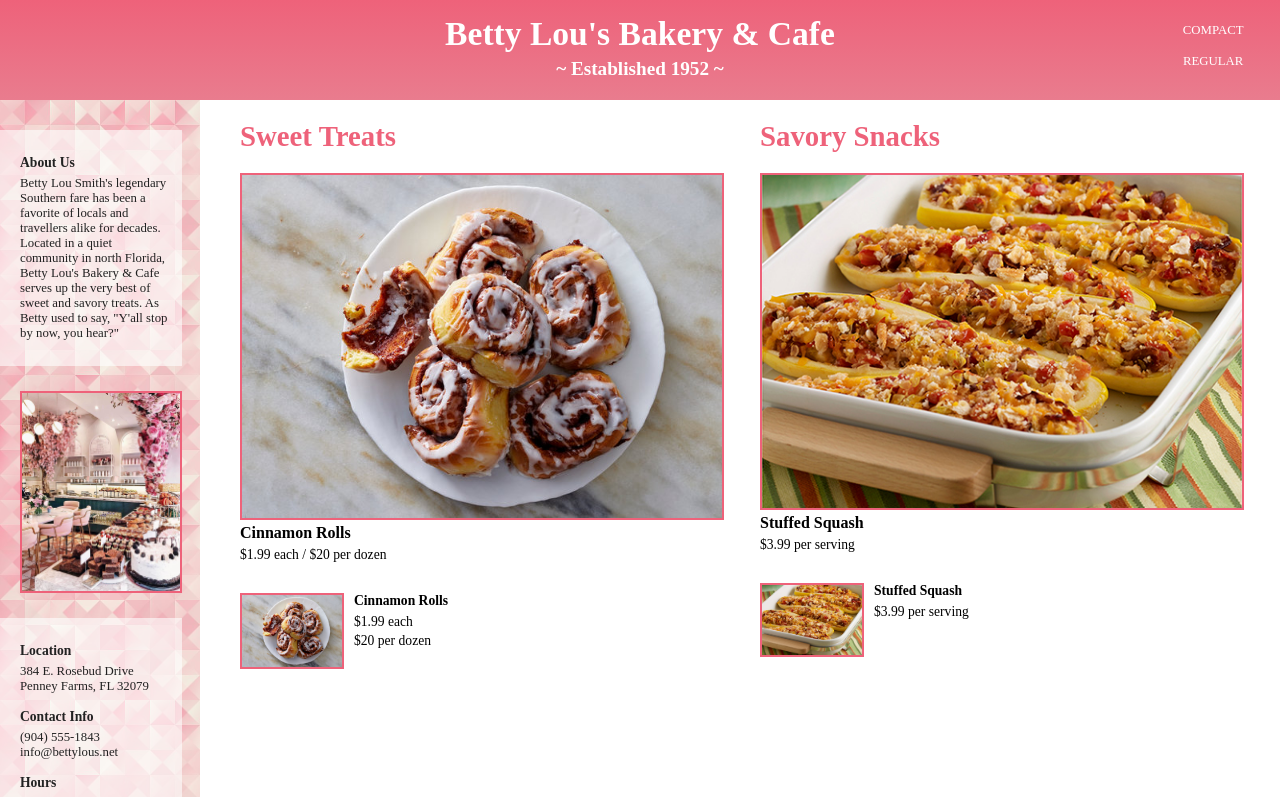
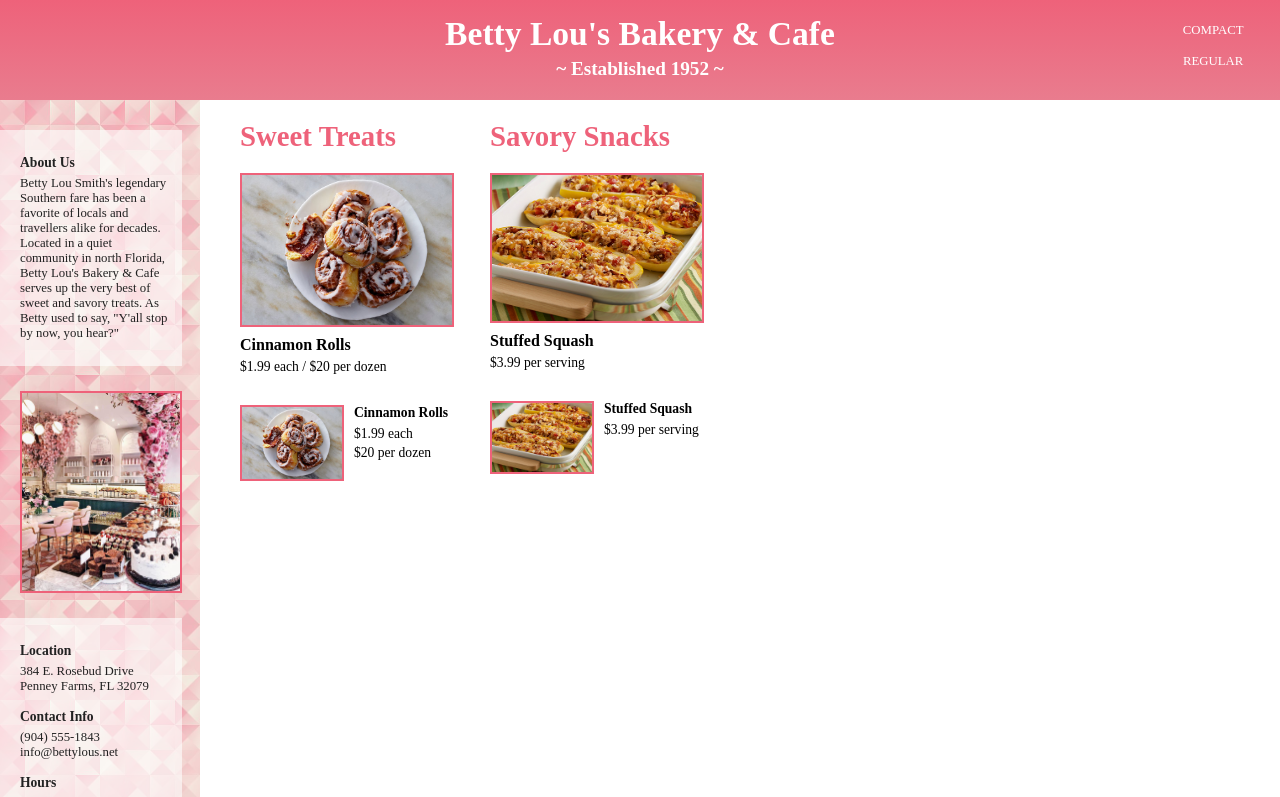
Before and after one commit to Carolista/LC-Angular-Directives, an Angular app in the folder angular-directives/: page / in a window 1280 px wide. Shown: the top 797 px of the page. Built offline with nearby package versions, Linux system fonts and the light colour scheme; a web font is replaced by a local one.

Commit message:
made a few updates to CSS and comments

```diff
--- a/angular-directives/src/app/app.component.css
+++ b/angular-directives/src/app/app.component.css
@@ -9,6 +9,7 @@ section {
     display: flex;
     flex-direction: row;
     width: calc(100vw - 200px);
+    max-width: 500px;
     margin: 0px 20px;
 }
 
--- a/angular-directives/src/app/app.component.html
+++ b/angular-directives/src/app/app.component.html
@@ -1,5 +1,6 @@
-<!-- We are not putting any visible content in this file for this page. The content will be filled from each of the components below. However, the app.component.css file has some styling to help structure the overall layout. Notice we give style properties to <main> and <section> and only width to the <app-sweet> and <app-savory> components. The rest is handled within each of those components' scopes. -->
+<!-- Most of the content will be filled from each of the components below. The app.component.css file has some styling to help structure the overall layout. Notice we give style properties to <main> and <section> and only width to the <app-sweet> and <app-savory> components. The rest is handled within each of those components' scopes. -->
 
+    <!-- This is the only content that doesn't come from another component. -->
 <div id="toggle">
     <!-- This is where the user toggles between compact and regular modes -->
     <div class="pseudobutton">COMPACT</div>
--- a/angular-directives/src/styles.css
+++ b/angular-directives/src/styles.css
@@ -57,7 +57,7 @@ p {
 img {
     width: 100%; /* of whatever container it's in */
     border: 2px #ee627a solid;
-    margin: 0px;
+    margin: 0px 0px 5px;
 }
 
 
@@ -79,5 +79,6 @@ img {
 }
 
 .limited {
-    height: 71px;
+    height: 90px;
+    max-width: 120;
 }
```
Also changed, not shown: 1 other file (tests, documents, lock files or other folders).
